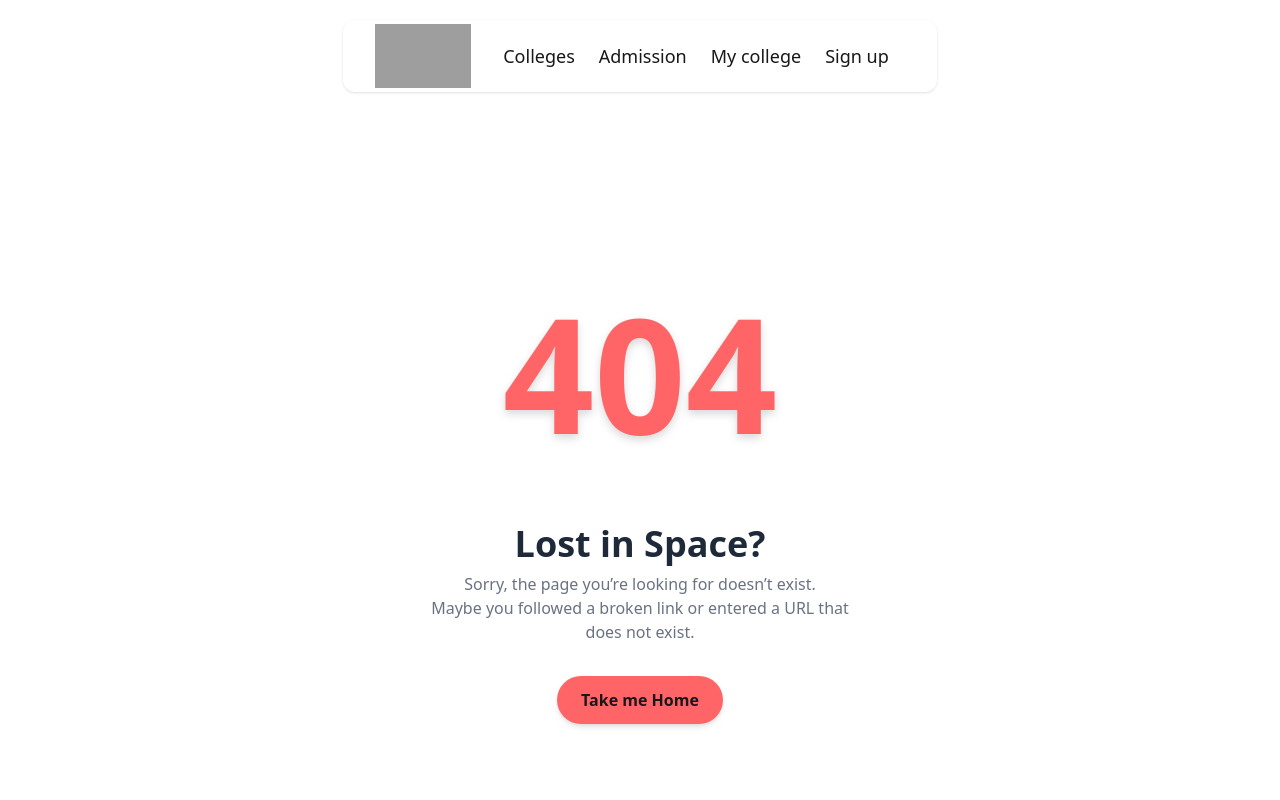
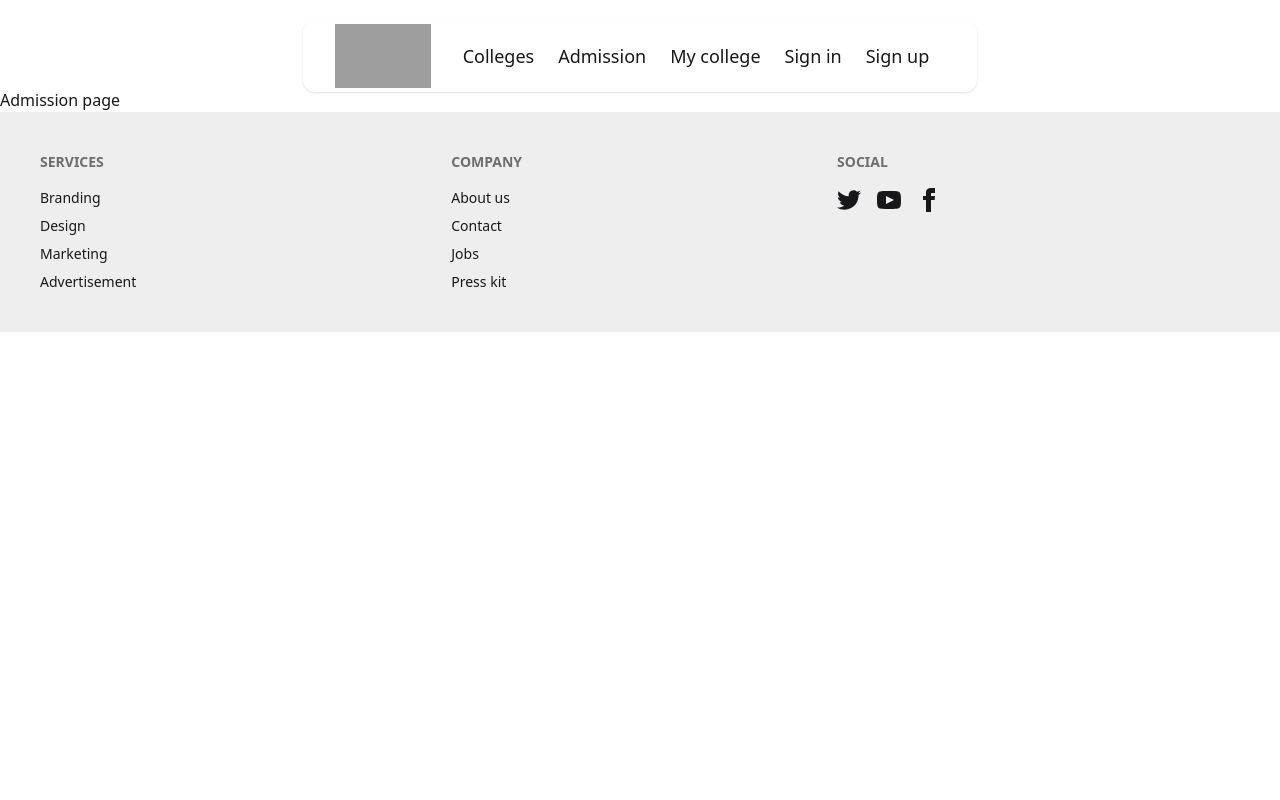
Before and after one commit to Mamunfx/CollegoGraphy, a Next.js app: page /admission in a window 1280 px wide. Before the commit this address had no page. Shown: the top 800 px of the page. Built offline with nearby package versions, Linux system fonts and the light colour scheme; grey boxes are pictures that could not be loaded.

Commit message:
routing done

```diff
--- /dev/null
+++ b/src/app/admission/page.js
@@ -0,0 +1,11 @@
+import React from 'react';
+
+const page = () => {
+    return (
+        <div>
+            <h1>Admission page</h1>
+        </div>
+    );
+};
+
+export default page;
--- /dev/null
+++ b/src/app/colleges/page.js
@@ -0,0 +1,11 @@
+
+
+const page = () => {
+    return (
+        <div>
+            <h1>All Colleges</h1>
+        </div>
+    );
+};
+
+export default page;
--- a/src/app/components/Navbar.jsx
+++ b/src/app/components/Navbar.jsx
@@ -46,16 +46,19 @@ const Navbar = () => {
           </Link>
           <ul className="menu menu-horizontal px-1  text-lg">
             <li>
-              <Link href={"/"}>Colleges</Link>
+              <Link href={"/colleges"}>Colleges</Link>
             </li>
             <li>
-              <Link href={"/"} >Admission</Link>
+              <Link href={"/admission"} >Admission</Link>
             </li>
             <li>
-              <Link href={"/"} >My college</Link>
+              <Link href={"/myCollege"} >My college</Link>
             </li>
             <li>
-              <Link href={"/"} >Sign up</Link>
+              <Link href={"/login"} >Sign in</Link>
+            </li>
+            <li>
+              <Link href={"/register"} >Sign up</Link>
             </li>
 
           </ul>
--- /dev/null
+++ b/src/app/login/page.js
@@ -0,0 +1,11 @@
+import React from 'react';
+
+const page = () => {
+    return (
+        <div>
+            <h1>Login Page</h1>
+        </div>
+    );
+};
+
+export default page;
--- /dev/null
+++ b/src/app/myCollege/page.js
@@ -0,0 +1,11 @@
+import React from 'react';
+
+const page = () => {
+    return (
+        <div>
+            <h1>This is my colleges page</h1>
+        </div>
+    );
+};
+
+export default page;
--- /dev/null
+++ b/src/app/register/page.js
@@ -0,0 +1,11 @@
+import React from 'react';
+
+const page = () => {
+    return (
+        <div>
+            <h1>Registration page</h1>
+        </div>
+    );
+};
+
+export default page;
```
